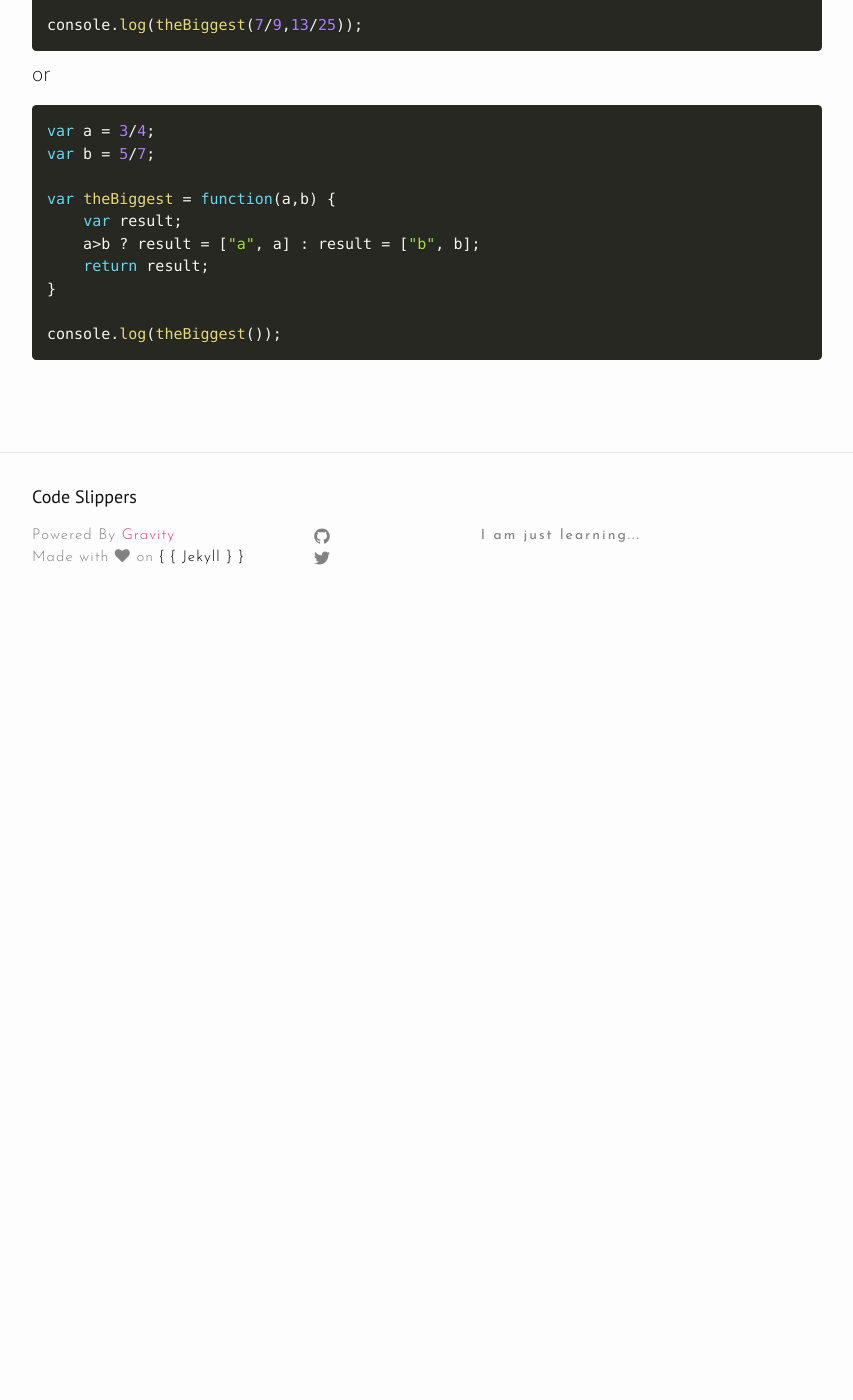
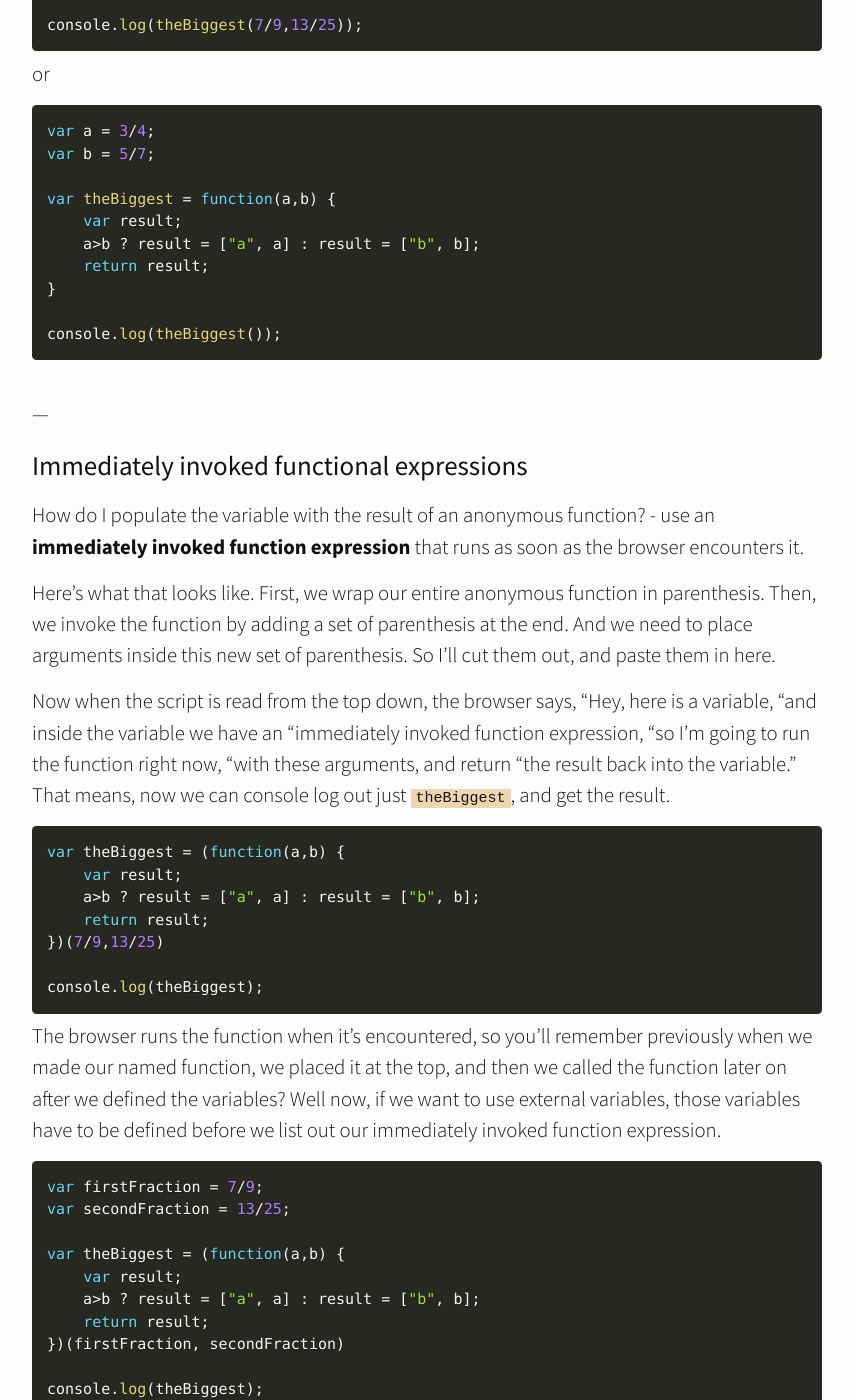
Before and after one commit to dumpofmemory/dumpofmemory.github.io, a Jekyll site: the page built from _posts/2017-12-16-functions-in-javascript.md, in a window 1280 px wide and 1400 px high, scrolled down 4181 px. Shown: the whole window, without its empty margins (213-1066 px from the left). Built offline with Jekyll 4.4.1, drawn with Linux system fonts in a browser that asks for light colours; nearby versions of some CDN libraries; before the commit the page ends 4811 px from its top, so only the background shows below that; some of the changed text lies outside the part shown.

Commit message:
edited post

````diff
--- a/_posts/2017-12-16-functions-in-javascript.md
+++ b/_posts/2017-12-16-functions-in-javascript.md
@@ -113,3 +113,52 @@ var theBiggest = function(a,b) {
 
 console.log(theBiggest());
 ```
+<br>
+---
+<br>
+# Immediately invoked functional expressions
+
+How do I populate the variable with the result of an anonymous function? - use an **immediately invoked function expression** that runs as soon as the browser encounters it.
+
+Here's what that looks like. First, we wrap our entire anonymous function in parenthesis. Then, we invoke the function by adding a set of parenthesis at the end. And we need to place arguments inside this new set of parenthesis. So I'll cut them out, and paste them in here.
+
+Now when the script is read from the top down, the browser says, "Hey, here is a variable, "and inside the variable we have an "immediately invoked function expression, "so I'm going to run the function right now, "with these arguments, and return "the result back into the variable." That means, now we can console log out just <code>theBiggest</code>, and get the result.
+
+```javascript
+var theBiggest = (function(a,b) {
+    var result;
+    a>b ? result = ["a", a] : result = ["b", b];
+    return result;
+})(7/9,13/25)
+
+console.log(theBiggest);
+```
+
+
+The browser runs the function when it's encountered, so you'll remember previously when we made our named function, we placed it at the top, and then we called the function later on after we defined the variables? Well now, if we want to use external variables, those variables have to be defined before we list out our immediately invoked function expression.
+
+```javascript
+var firstFraction = 7/9;
+var secondFraction = 13/25;
+
+var theBiggest = (function(a,b) {
+    var result;
+    a>b ? result = ["a", a] : result = ["b", b];
+    return result;
+})(firstFraction, secondFraction)
+
+console.log(theBiggest);
+```
+
+
+So why would you want to use an immediately invoked function expression?
+
+The benefit of this function is that it runs immediately where it's located in the code, and produces a direct output.
+
+That means, on first run, it is unaffected by code which appears further down in the script, which can be useful.
+These functions are great for quickly populating a variable or argument in a larger function or a property in an object, and are often hooked to event listeners for an immediate output.
+
+However, when you use these, you need to be very careful about how you structure your script, because as you see, they are invoked immediately, they don't wait for you to call <code>theBiggest</code> variable, they just run as soon as the browser encounters them.
+<br>
+---
+<br>
````
